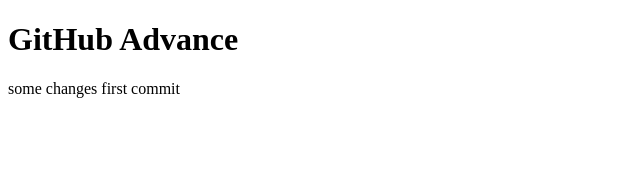
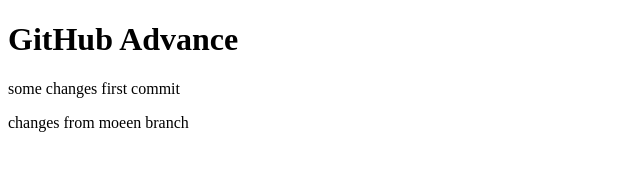
Before and after one commit to Ibrahimkhan432/githubpractice, a plain HTML site: page index.html in a window 1280 px wide. Shown: the whole page, without its empty margins (0-640 px from the left). Drawn offline with Linux system fonts and the light colour scheme.

Commit message:
changes 3

```diff
--- a/index.html
+++ b/index.html
@@ -8,5 +8,6 @@
 <body>
     <h1>GitHub Advance</h1>
     <p>some changes first commit</p>
+    <p>changes from moeen branch</p>
 </body>
 </html>
```
